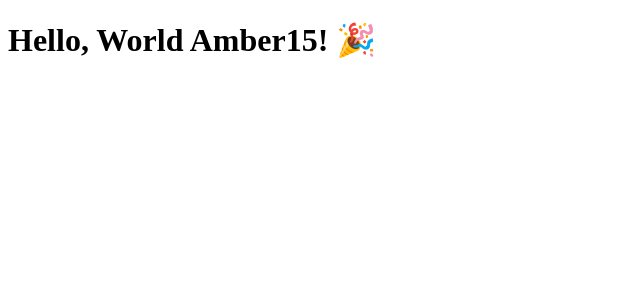
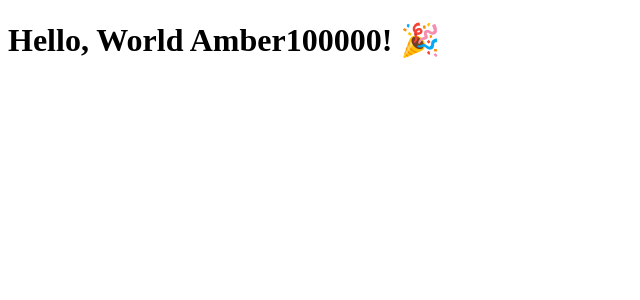
Before and after one commit to DaMalFu777/Hello-World2, an Angular app: page / in a window 1280 px wide. Shown: the top 300 px of the page, without its empty margins (0-640 px from the left). Built offline with nearby package versions, Linux system fonts and the light colour scheme.

Commit message:
Update app.component.html

```diff
--- a/src/app/app.component.html
+++ b/src/app/app.component.html
@@ -1 +1 @@
-<h1>Hello, World Amber15! 🎉</h1>
+<h1>Hello, World Amber100000! 🎉</h1>
```
